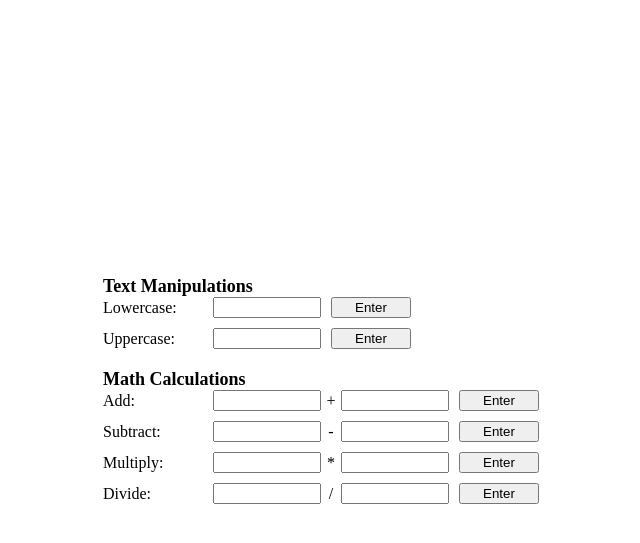
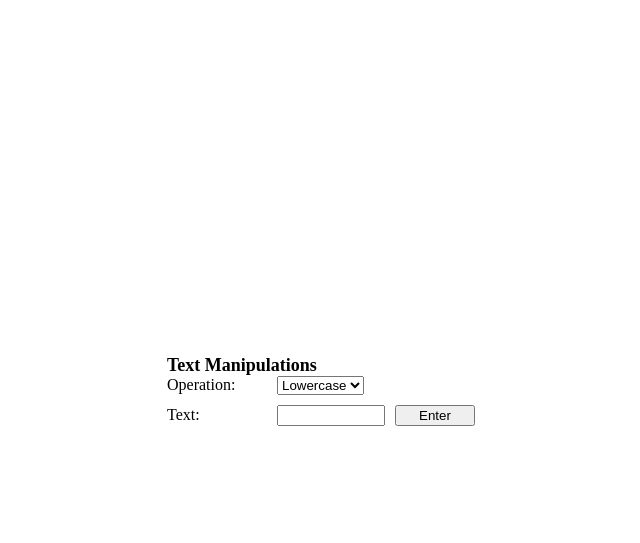
Before and after one commit to michael-lee-bubble/pythonanywhere-live, a Flask app: page / in a window 1280 px wide. Shown: the top 543 px of the page, without its empty margins (319-959 px from the left). Run offline with Flask 3, Linux system fonts and the light colour scheme.

Commit message:
Add text_manipulations functions.

```diff
--- a/app.py
+++ b/app.py
@@ -1,10 +1,19 @@
-from flask import Flask, render_template
+from flask import Flask, render_template, request
+from app_functions.text_manipulations import lowercase, uppercase
 
 app = Flask(__name__)
 
-@app.route('/')
+@app.route('/', methods=['GET', 'POST'])
 def index():
-    return render_template('index.html')
+    result = None
+    if request.method == 'POST':
+        operation = request.form.get('operation')
+        text = request.form.get('text')
+        if operation == 'lower':
+            result = lowercase(text)
+        elif operation == 'upper':
+            result = uppercase(text)
+    return render_template('index.html', result=result)
 
 if __name__ == '__main__':
     app.run()
--- a/templates/index.html
+++ b/templates/index.html
@@ -51,57 +51,36 @@
             margin-left: 10px;
             /* Add space to the left of the button */
         }
+
+        .result-container {
+            margin-top: 10px;
+        }
     </style>
 </head>
 
 <body>
-    <form>
+    <form method="POST">
         <div class="input-section">
             <div class="header">Text Manipulations</div>
             <div class="input-container">
-                <label for="input_lower">Lowercase:</label>
-                <input type="text" id="input_lower">
+                <label for="operation">Operation:</label>
+                <select id="operation" name="operation">
+                    <option value="lower">Lowercase</option>
+                    <option value="upper">Uppercase</option>
+                </select>
+            </div>
+            <div class="input-container">
+                <label for="text">Text:</label>
+                <input type="text" id="text" name="text">
                 <div class="button-container">
-                    <button type="button">Enter</button>
+                    <button type="submit">Enter</button>
                 </div>
             </div>
-            <div class="input-container">
-                <label for="input_upper">Uppercase:</label>
-                <input type="text" id="input_upper">
-                <div class="button-container">
-                    <button type="button">Enter</button>
-                </div>
-            </div>
-        </div>
-        <div class="input-section">
-            <div class="header">Math Calculations</div>
-            <div class="input-container">
-                <label for="input_add1">Add:</label>
-                <input type="text" id="input_add1">
-                <div class="math-sign"> + </div>
-                <input type="text" id="input_add2">
-                <button type="button">Enter</button>
-            </div>
-            <div class="input-container">
-                <label for="input_subtract1">Subtract:</label>
-                <input type="text" id="input_subtract1">
-                <div class="math-sign"> - </div>
-                <input type="text" id="input_subtract2">
-                <button type="button">Enter</button>
-            </div>
-            <div class="input-container">
-                <label for="input_multiply1">Multiply:</label>
-                <input type="text" id="input_multiply1">
-                <div class="math-sign"> * </div>
-                <input type="text" id="input_multiply2">
-                <button type="button">Enter</button>
-            </div>
-            <div class="input-container">
-                <label for="input_divide1">Divide:</label>
-                <input type="text" id="input_divide1">
-                <div class="math-sign"> / </div>
-                <input type="text" id="input_divide2">
-                <button type="button">Enter</button>
+            <div class="result-container">
+                {% if result %}
+                <div class="header">Result</div>
+                <div>{{ result }}</div>
+                {% endif %}
             </div>
         </div>
     </form>
```
